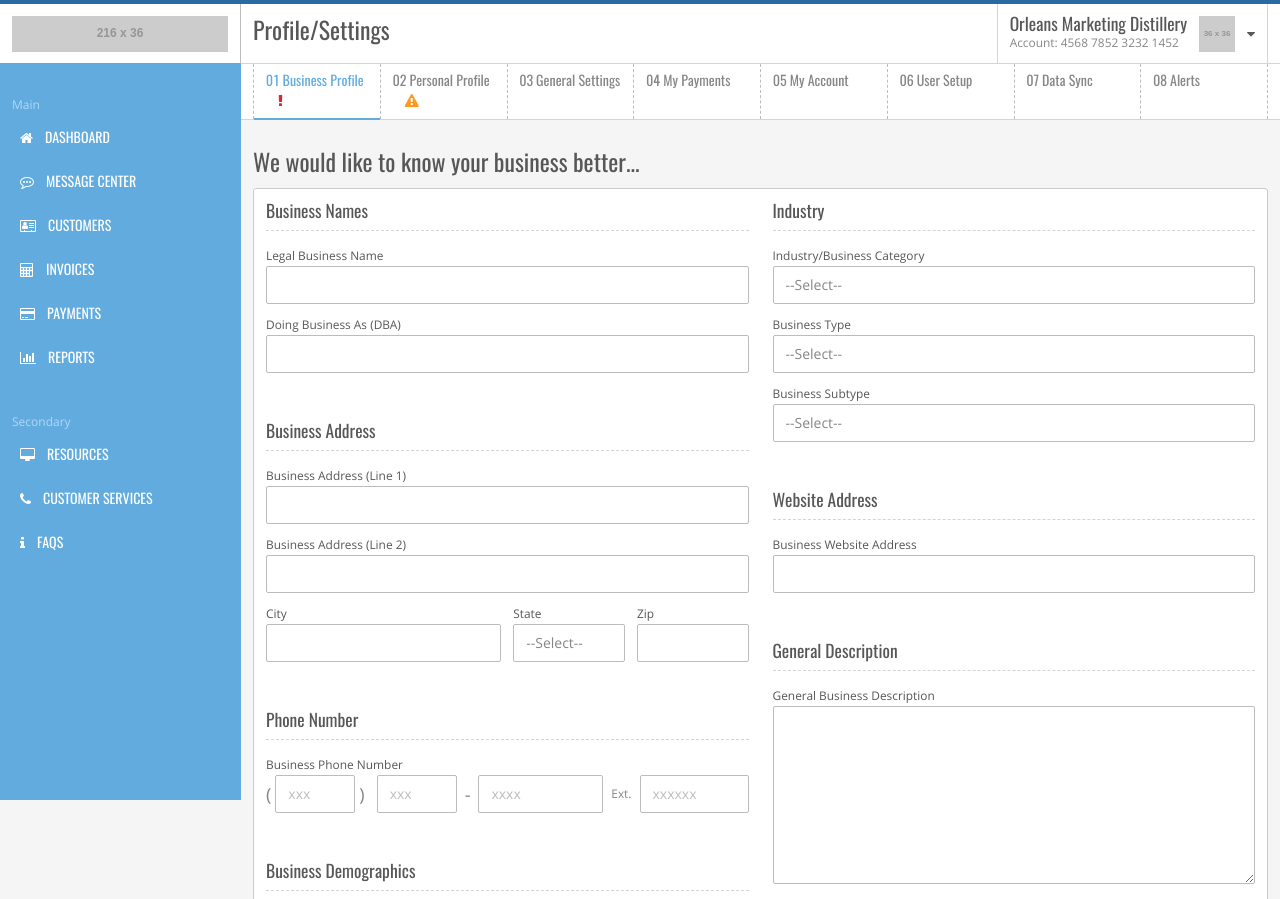
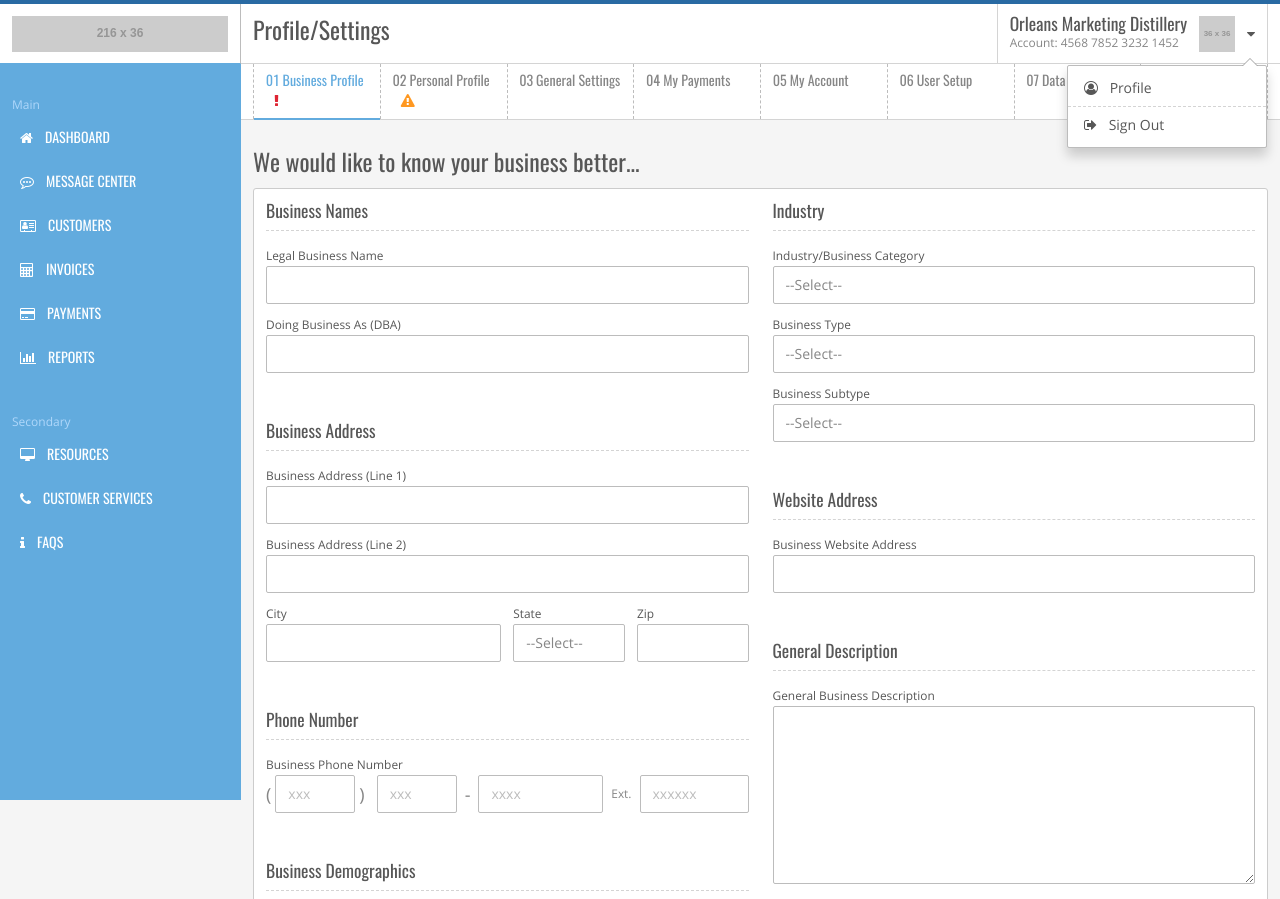
Before and after one commit to donaldltrott/visual-developer, a website: page layout.html in a window 1280 px wide. Shown: the top 899 px of the page. Drawn offline with Linux system fonts and the light colour scheme; placeholder pictures from the web are drawn by us.

Commit message:
adjusting spacing between text and icon in tabs, buttons, and dropdown

````diff
--- a/layout.html
+++ b/layout.html
@@ -46,7 +46,7 @@
         }
 
         /*.logo-container img {*/
-            /*width: 80%;*/
+        /*width: 80%;*/
         /*}*/
 
         .logo-container p {
@@ -229,9 +229,9 @@
         <header class="title-bar">
             <h3>Profile/Settings</h3>
 
-            <div class="dropdown user-profile">
+            <div class="dropdown user-profile is-open">
 
-                <section class="user-info dropdown-toggle" data-toggle="dropdown" aria-haspopup="true"
+                <section class="user-info is-dropdown-toggle" data-toggle="dropdown" aria-haspopup="true"
                          aria-expanded="true">
                     <div class="user-name">
                         <h4 class="text-nowrap">Orleans Marketing Distillery</h4>
@@ -245,8 +245,18 @@
 
                 </section>
                 <ul class="dropdown-menu is-right has-caret" aria-labelledby="dropdownMenu1">
-                    <li><a href="#"><i class="fa fa-user-circle-o"></i>Profile</a></li>
-                    <li><a href="#"><i class="fa fa-sign-out"></i>Sign Out</a></li>
+                    <li>
+                        <a href="#">
+                            <span><i class="fa fa-user-circle-o"></i></span>
+                            <span>Profile</span>
+                        </a>
+                    </li>
+                    <li>
+                        <a href="#">
+                            <span><i class="fa fa-sign-out"></i></span>
+                            <span>Sign Out</span>
+                        </a>
+                    </li>
                 </ul>
             </div>
         </header>
--- a/sass/_buttons.sass
+++ b/sass/_buttons.sass
@@ -38,7 +38,7 @@
         text-decoration: none
 
     span + span
-        margin-left: $spacing-lg
+        margin-left: $spacing-md
 
 
     &.is-min-width
@@ -173,11 +173,11 @@ a.btn
         <span><i class="fa fa-trash-o"></i></span>
         <span>Remove</span>
     </button>
-    <button class="btn is-green">
+    <button class="btn is-green is-bare">
         <span>Submit</span>
         <span><i class="fa fa-check"></i></span>
     </button>
-    <button class="btn is-orange">
+    <button class="btn is-orange is-bare">
         <span>Download</span>
         <span><i class="fa fa-download"></i></span>
     </button>
--- a/sass/_dropdowns.sass
+++ b/sass/_dropdowns.sass
@@ -85,7 +85,6 @@
             top: -$caret-width-base + 0.1rem
             border-bottom: $caret-width-base solid $white
 
-
     // Aligns the dropdown menu to right
     //
     // Deprecated as of 3.1.0 in favor of `.dropdown-menu-[dir]`
@@ -97,8 +96,6 @@
             &:after
                 right: $caret-width-base
                 left: auto
-
-
 
     // Dividers (basically an hr) within the dropdown
     .divider
@@ -121,8 +118,8 @@
             color: $dropdown-link-color
             white-space: nowrap
 
-            i
-                margin-right: $spacing-lg
+            span + span
+                margin-left: $spacing-md
 
         &:first-child
             border-top: none
@@ -144,6 +141,7 @@
     border-top-color: transparent
     + li
         border-top-color: transparent
+
 .dropdown-menu > li.is-active > a
     &,
     &:hover,
@@ -152,7 +150,6 @@
         text-decoration: none
         outline: 0
         background-color: $dropdown-link-active-bg
-
 
 // Disabled state
 //
@@ -396,4 +393,32 @@
  </div>
  ```
 
+ <h3>Dropdown with Icon</h3>
+
+ You can add an icon before or after you text and the spacing will be done automatically if you wrap both of
+ them in a `<span>.
+ <div class="dropdown-demo"></div>
+ ```
+ <div class="dropdown is-open">
+    <button class="btn is-white is-dropdown-toggle" type="button" >
+        <span>Dropdown</span>
+        <span><i class="fa fa-caret-down"></i></span>
+    </button>
+    <ul class="dropdown-menu has-caret">
+        <li>
+            <a href="#">
+                <span><i class="fa fa-user-circle-o"></i></span>
+                <span>Profile</span>
+            </a>
+        </li>
+        <li>
+            <a href="#">
+                <span>Sign Out</span>
+                <span><i class="fa fa-sign-out"></i></span>
+            </a>
+        </li>
+    </ul>
+ </div>
+ ```
+
  */
--- a/sass/_tabs.sass
+++ b/sass/_tabs.sass
@@ -23,7 +23,7 @@
                 cursor: pointer
 
                 span + span
-                    margin-left: $spacing-lg
+                    margin-left: $spacing-md
 
                 &:hover
                     color: darken($gray-dark, 5%)
````
Also changed, not shown: css/visual-developer.css.
